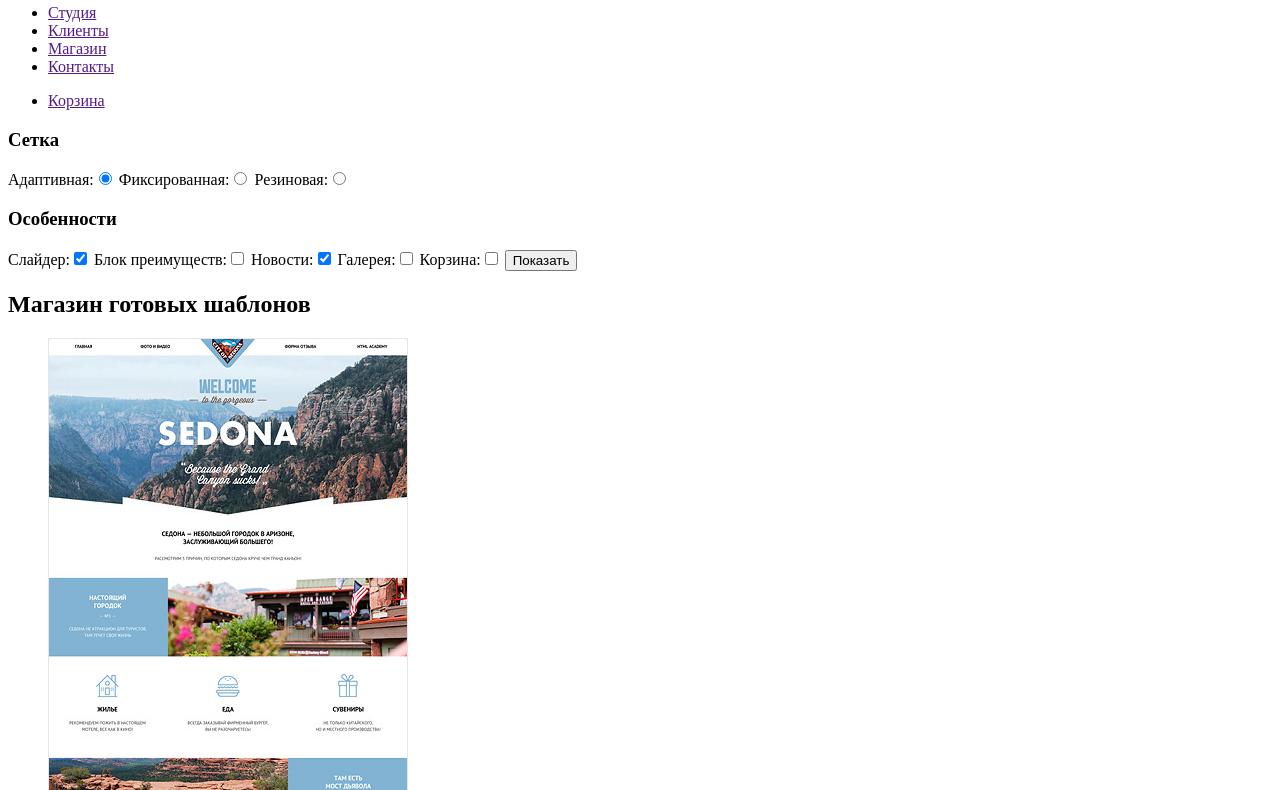
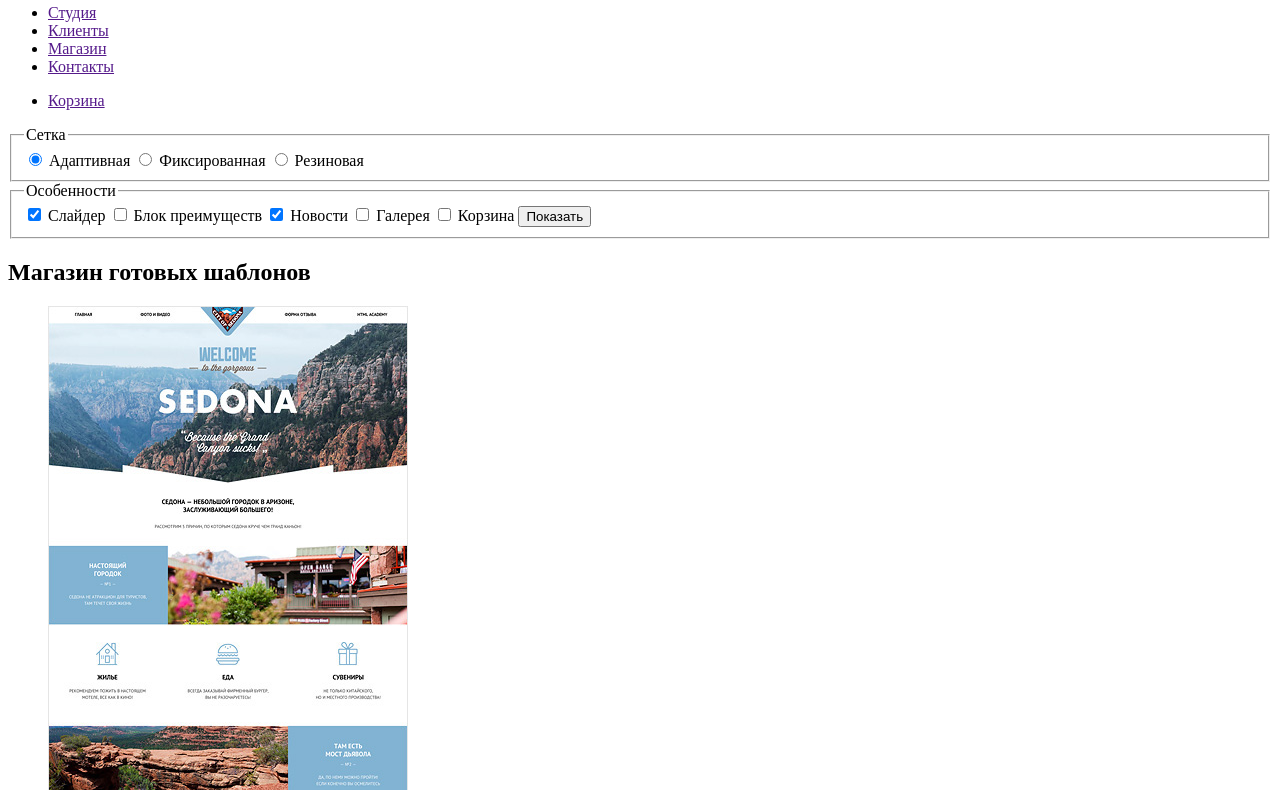
Before and after one commit to Antonio233444/948791-nerds-27, a plain HTML site: page catalog.html in a window 1280 px wide. Shown: the part 89-879 px from the top of the page. Drawn offline with Linux system fonts and the light colour scheme.

Commit message:
Внёс изменения в разметку согласно рекомендациям.
Добавил отступы,подписи,label,fieldset и убрал перенос строки

```diff
--- a/catalog.html
+++ b/catalog.html
@@ -8,8 +8,11 @@
 
 <body>
     <header>
-        <a>
-            <svg enable-background="new 0 0 160 65" height="65" viewBox="0 0 160 65" width="160" xmlns="http://www.w3.org/2000/svg">
+        <a href="index.html">
+                 <span>
+                   Логотип
+                </span>
+                 <svg enable-background="new 0 0 160 65" height="65" viewBox="0 0 160 65" width="160" xmlns="http://www.w3.org/2000/svg">
                 <path d="m157.936 49.374c-1.235.161-2.523.271-3.757.377v.056c-2.415 17.364-26.188 20.231-26.779 6.599-.269-6.167 11.593-7.95 23.398-9.088.429-11.09-15.901 5.667-21.608-4.601-5.019-9.025 14.632-17.938 16.728-16.102 6.438 5.636 3.404 6.618-1.379 8.335-9.49 3.41-5.791 4.107-4.511 3.726 7.569-2.253 14.366-1.04 14.312 8.317 1.288-.107 2.522-.163 3.757-.271 2.306-.215 2.467 2.435-.161 2.652zm-7.514.756c-9.124 1.028-17.013 2.436-16.153 5.355 1.716 5.573 13.577 6.818 16.153-5.355z" />
                 <path d="m117.678 44.918c-.682-.037-.703-6.038.112-11.688 1.005-6.951 11.935-3.357 9.093-1.906-2.975 1.52-4.429 8.718-6.266 12.087-.635 1.161-2.605 1.526-2.939 1.507z" />
                 <path d="m42.105 21.002c2.376 4.866-4.937 8.171-8.292 4.521-1.398-1.555-.755-4.56 2.636-6.193 1.697-.836 4.073-1.596 5.656 1.672z" />
@@ -17,7 +20,8 @@
                 <path d="m28.883 61.666c-7.919 5.338-14.219 4.159-12.212-10.848 1.45-10.904-.948-11.521-3.122-9.442-2.845 2.697-4.628 9.723-4.684 16.412.278 1.686.614 3.314 1.004 4.776.334 1.63-4.907 3.315-7.974 1.011-1.058-.785-1.895-8.71-1.895-19.444 0-8.824 1.171-14.895 2.23-15.175 8.029-2.191 9.312 1.348 7.583 7.981-.725 2.753-1.17 5.396-1.395 7.924 1.673-4.664 4.071-8.485 6.803-10.173 7.416-4.664 13.605-2.473 12.434 6.801-2.007 16.58-2.174 18.827-.39 17.535 2.231-1.574 3.68 1.238 1.618 2.642z" />
                 <path d="m54.982 59.59c-2.175 3.484-7.806 5.171-13.216 4.552-7.75-.843-12.545-7.756-10.705-18.097 2.008-11.185 18.065-18.322 23.196-10.341 3.735 5.789-2.175 16.017-11.597 19.783-.168.056-.335.113-.502.168 1.951 5.171 6.579 7.476 11.039 2.36 2.119-2.36 3.624-1.348 1.785 1.575zm-13.605-7.418c5.855-4.159 7.806-13.32 6.189-15.905-1.728-2.697-5.074 1.517-6.245 11.746-.111 1.461-.111 2.865.056 4.159z" />
                 <path d="m83.091 44.992c-1.597 2.507-3.903 4.384-5.966 5.059-2.398.73-5.185.056-5.185-2.698 0-1.011.892-3.372 3.624-4.721-.168-1.911-1.394-2.417-2.286-1.686-3.345 2.586-7.417 12.25-6.356 19.221.055.168.055.337.055.506.168.617.335 1.237.558 1.854.557 1.574-4.907 3.316-7.973.956-1.059-.788-1.617-6.97-1.617-17.704 0-8.824 1.951-16.636 3.011-16.917 6.412-1.743 10.147 1.292 8.14 7.249-1.171 3.373-2.23 6.801-2.843 10.399 2.453-6.688 6.523-12.872 9.812-14.501 5.856-2.923 10.092.956 8.867 7.813-.056.11-.112.393-.112.449-.056.562-.566 2.302-.39 1.741-.516 1.645-.892 2.277-1.339 2.98z" />
-                <path d="m113.207 26.161c-.445 2.304-.836 4.833-1.115 7.531-1.059 10.06-.612 18.996.613 22.986.726 2.137 3.457 4.946 6.078 2.023 2.843-3.203 5.967-1.349 2.174 2.416-2.34 2.305-6.689 3.878-11.039 3.428-3.123-.393-5.018-2.415-6.134-5.505-.444.898-.947 1.685-1.56 2.302-2.119 2.193-4.685 3.43-7.974 3.092-6.637-.73-10.538-7.923-8.699-18.153 1.952-10.791 11.319-14.725 16.728-11.857.112-1.349.223-2.699.335-4.104.055-.281.055-.562.11-.843-1.561.338-3.233.675-4.962.956-23.975 3.99-15.722-15.569-9.868-20.683 6.636-5.733 7.36-1.855 5.297-.562-3.68 2.36-5.297 15.905 5.241 15.905 1.729 0 3.346-.112 4.962-.281 3.291-18.322 13.271-27.203 21.356-24.28 8.976 3.26 8.029 17.535-11.543 25.629zm-10.928 24.393c-.224-3.542-.224-7.532-.167-11.636 0-.506.056-1.011.056-1.461-3.346-1.518-6.635 3.653-7.473 10.792-.946 8.373 2.788 12.813 4.908 10.791 1.617-1.631 2.453-6.803 2.676-8.486zm24.086-43.165c-1.784-2.642-8.307.562-12.098 14.332 9.535-4.554 13.326-12.422 12.098-14.332z" /> </svg>
+                <path d="m113.207 26.161c-.445 2.304-.836 4.833-1.115 7.531-1.059 10.06-.612 18.996.613 22.986.726 2.137 3.457 4.946 6.078 2.023 2.843-3.203 5.967-1.349 2.174 2.416-2.34 2.305-6.689 3.878-11.039 3.428-3.123-.393-5.018-2.415-6.134-5.505-.444.898-.947 1.685-1.56 2.302-2.119 2.193-4.685 3.43-7.974 3.092-6.637-.73-10.538-7.923-8.699-18.153 1.952-10.791 11.319-14.725 16.728-11.857.112-1.349.223-2.699.335-4.104.055-.281.055-.562.11-.843-1.561.338-3.233.675-4.962.956-23.975 3.99-15.722-15.569-9.868-20.683 6.636-5.733 7.36-1.855 5.297-.562-3.68 2.36-5.297 15.905 5.241 15.905 1.729 0 3.346-.112 4.962-.281 3.291-18.322 13.271-27.203 21.356-24.28 8.976 3.26 8.029 17.535-11.543 25.629zm-10.928 24.393c-.224-3.542-.224-7.532-.167-11.636 0-.506.056-1.011.056-1.461-3.346-1.518-6.635 3.653-7.473 10.792-.946 8.373 2.788 12.813 4.908 10.791 1.617-1.631 2.453-6.803 2.676-8.486zm24.086-43.165c-1.784-2.642-8.307.562-12.098 14.332 9.535-4.554 13.326-12.422 12.098-14.332z" />
+                </svg>
         </a>
         <nav>
             <ul>
@@ -33,22 +37,31 @@
     </header>
     <main>
        <section>
-           <h3>Сетка</h3>
-                <form>
-                    Адаптивная:<input type="radio" name="radio_1" checked/>
-                    Фиксированная:<input type="radio" name="radio_2"/>
-                    Резиновая:<input type="radio" name="radio_3"/>
-            <h3>Особенности</h3>
-                    Слайдер:<input type="checkbox" name="check1" checked/>
-                    Блок преимуществ:<input type="checkbox" name="check2"/>
-                    Новости:<input type="checkbox" name="check3" checked/>
-                    Галерея:<input type="checkbox" name="check4"/>
-                    Корзина:<input type="checkbox" name="check5"/>
+         <form>
+          <fieldset>
+              <legend>Сетка</legend>
+                    <input type="radio" name="radio_1" id="adaptive" checked/>
+                    <label for="adaptive"> Адаптивная </label>
+                    <input type="radio" name="radio_1" id="fixed"/>
+                    <label for="fixed"> Фиксированная </label>
+                    <input type="radio" name="radio_1" id="rubbed"/>
+                    <label for="rubbed"> Резиновая </label>
+                    </fieldset>
+                    <fieldset>
+                        <legend>Особенности</legend>
+                    <input type="checkbox" name="check1" id="slider" checked/>
+                    <label for="slider">Слайдер</label>
+                    <input type="checkbox" id="benefits" name="check2"/>
+                    <label for="benefits"> Блок преимуществ</label>
+                    <input type="checkbox" name="check3" id="news" checked/>
+                    <label for="news"> Новости </label>
+                    <input type="checkbox" id="gallery" name="check4"/>
+                    <label for="gallery"> Галерея</label>
+                    <input type="checkbox" id="cart" name="check5"/>
+                    <label for="cart"> Корзина </label>
                     <input type="button" value="Показать"/>
+              </fieldset>
                 </form>
-
-       </section>
-        <section>
             <h1>Магазин готовых шаблонов</h1>
             <ul>
                 <li class="catalog_item"> <img src="images/img-sedona.jpg" width="360px" height="576px" alt="Макет Sedona" />
@@ -83,20 +96,18 @@
                 </li>
             </ul>
         </section>
-        <section>
+        <div class="backup_form">
              <form>
                    <h1>Напишите нам</h1>
-                    Ваше имя:
                     <input type ="text" placeholder="Имя Фамилия" id="name"/>
-                    <label for="name"></label>
-                    Ваш email:
-                    <input type="email" placeholder="email@example.com" id="mail"/><br/>
-                    <label for="mail"></label>
-                    Текст письма:<br/>
-                    <textarea cols="65" rows="5"></textarea><br/>
+                    <label for="name">Ваше имя</label>
+                    <input type="email" placeholder="email@example.com" id="mail"/>
+                    <label for="mail">Ваш email</label>
+                    Текст письма:
+                    <textarea cols="65" rows="5"></textarea>
                     <input type="submit" value="Отправить"/>
             </form>
-        </section>
+        </div>
 
     </main>
     <footer>
```
Also changed, not shown: index.html (+9 -6 lines).
